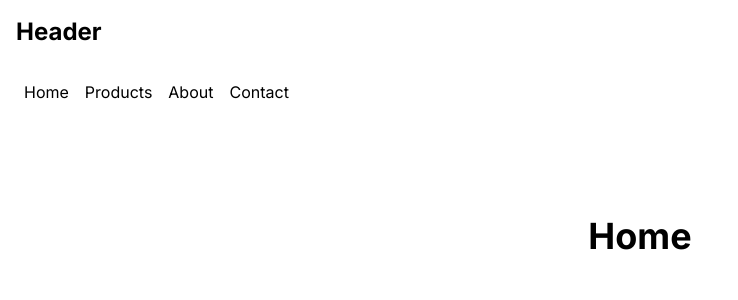
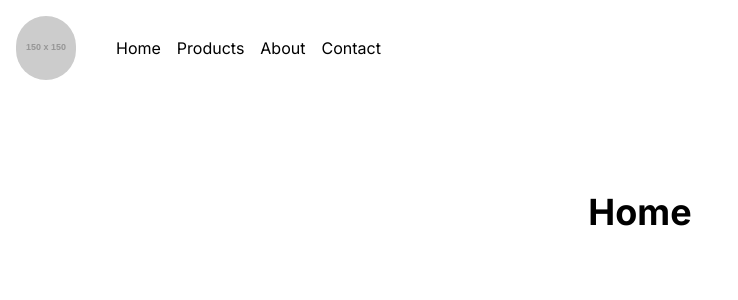
Before and after one commit to vcastro-dev/corg-imports, a Next.js app: page / in a window 1280 px wide. Shown: the top 300 px of the page, without its empty margins (0-738 px from the left). Built offline with nearby package versions, Linux system fonts and the light colour scheme.

Commit message:
feat: alterando header

```diff
--- a/app/layout.tsx
+++ b/app/layout.tsx
@@ -2,7 +2,6 @@ import type { Metadata } from "next";
 import { Inter } from "next/font/google";
 import "./globals.css";
 import { Header } from "@/src/components/ui/Header/Header";
-import { NavBar } from "@/src/components/ui/NavBar/NavBar";
 
 const inter = Inter({ subsets: ["latin"] });
 
@@ -20,7 +19,6 @@ export default function RootLayout({
     <html lang="en">
       <body className={inter.className}>
         <Header />
-        <NavBar />
         <main className="flex min-h-screen flex-col items-center justify-between p-24">
           {children}
         </main>
--- a/src/components/ui/Header/Header.tsx
+++ b/src/components/ui/Header/Header.tsx
@@ -1,7 +1,21 @@
+import { Container } from "../Container/Container";
+import { NavBar } from "../NavBar/NavBar";
+
 export function Header() {
   return (
-    <header className="flex items-center justify-between w-full p-4">
-      <h1 className="text-2xl font-bold">Header</h1>
+    <header>
+      <Container>
+        <div className="flex items-center w-full gap-4 p-4">
+          <div>
+            <img
+              src="https://via.placeholder.com/150"
+              alt="Logo"
+              className="w-16 h-16 object-cover rounded-full"
+            />
+          </div>
+          <NavBar />
+        </div>
+      </Container>
     </header>
   );
 }
```
